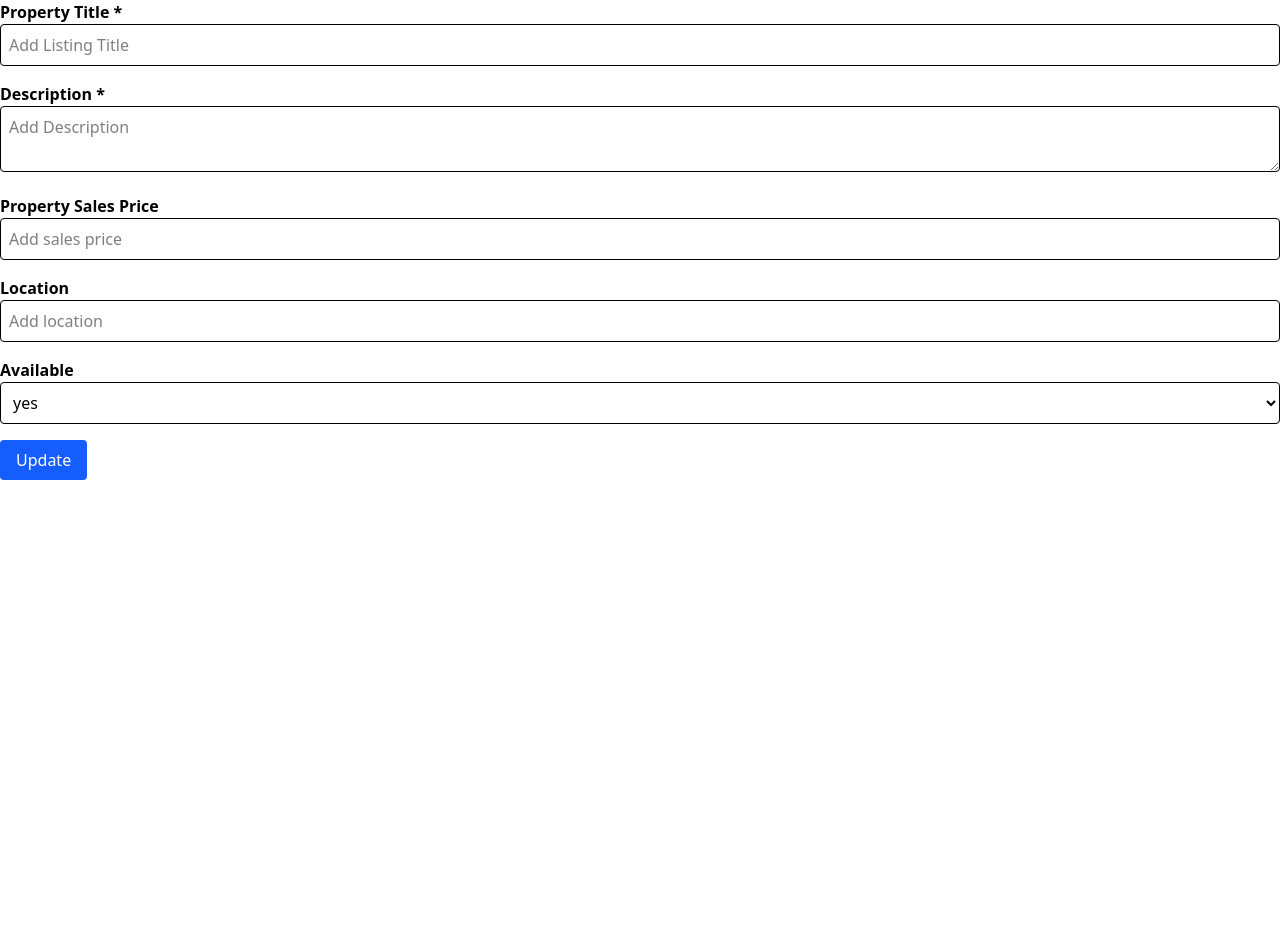
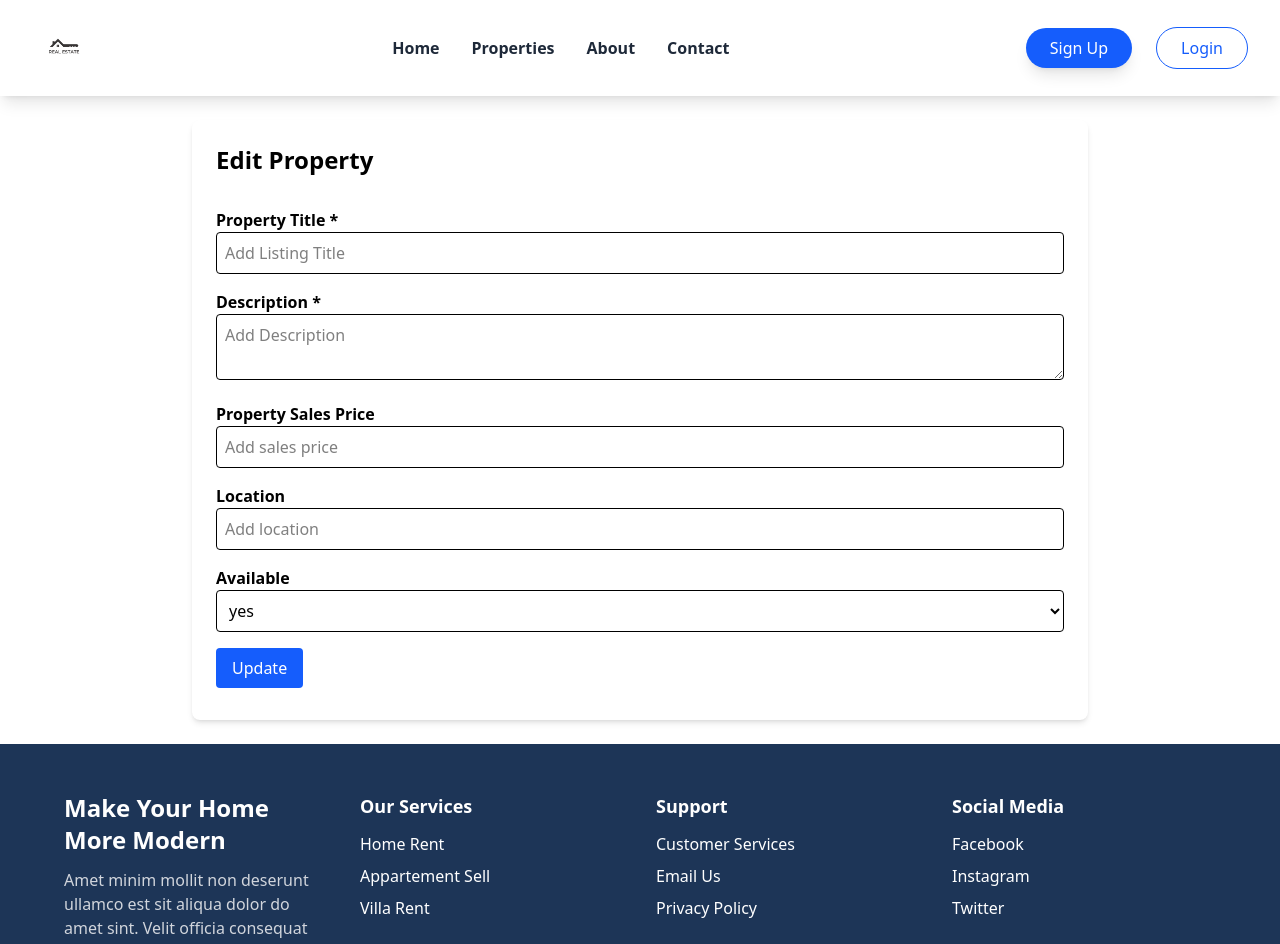
Before and after one commit to OuachouX7/real-Estate-project, a React (Vite) app in the folder client/: page /edit/1 in a window 1280 px wide. Shown: the top 944 px of the page. Before the commit the page ends 800 px from the top, so only its background shows below. Built offline with nearby package versions, Linux system fonts and the light colour scheme; no server answers.

Commit message:
added update for property

```diff
--- a/client/src/Pages/EditProperty.jsx
+++ b/client/src/Pages/EditProperty.jsx
@@ -1,6 +1,8 @@
 import axios from "axios";
-import React, { useEffect, useState } from "react";
+import React, { lazy, useEffect, useState } from "react";
 import { useParams } from "react-router-dom";
+const Navbar = lazy(() => import("../Components/Navbar"));
+const Footer = lazy(() => import("../Components/Footer"));
 
 const EditProperty = () => {
   const [properties, setProperties] = useState([]);
@@ -34,17 +36,21 @@ const EditProperty = () => {
     e.preventDefault();
     try {
       axios
-        .put(`http://localhost:8000/api/properties/${id}`,{
+        .put(
+          `http://localhost:8000/api/properties/${id}`,
+          {
             title: formData.title,
             description: formData.description,
             price: formData.price,
             location: formData.location,
-          is_available: select
-        }, {
+            is_available: select,
+          },
+          {
             headers: {
               Authorization: `Bearer ${token}`,
             },
-        })
+          }
+        )
         .then((e) => {
           console.log(e);
         });
@@ -59,7 +65,10 @@ const EditProperty = () => {
 
   return (
     <>
-      <form onSubmit={updateProperty} className="space-y-4">
+      <Navbar />
+      <div className="max-w-4xl mx-auto p-6 bg-white shadow-md rounded-lg mt-6">
+        <h1 className="text-2xl font-bold mb-6">Edit Property</h1>
+        <form onSubmit={updateProperty} className="space-y-4 py-2">
           <div>
             <label className="block font-semibold">Property Title *</label>
             <input
@@ -134,6 +143,10 @@ const EditProperty = () => {
             Update
           </button>
         </form>
+      </div>
+      <div className="mt-6">
+        <Footer />
+      </div>
     </>
   );
 };
```
Lines whose indentation alone changed are shown as unchanged.
